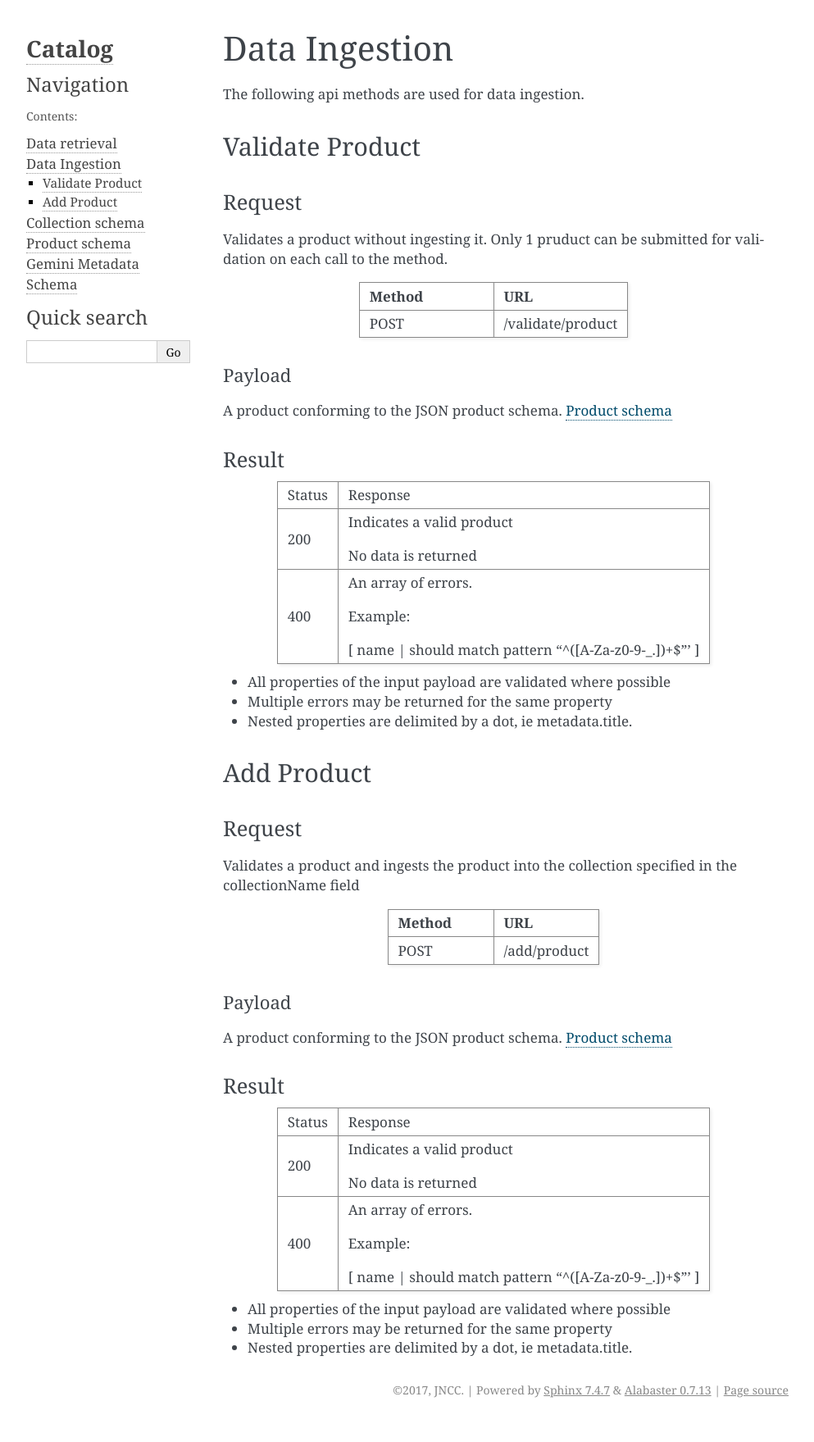
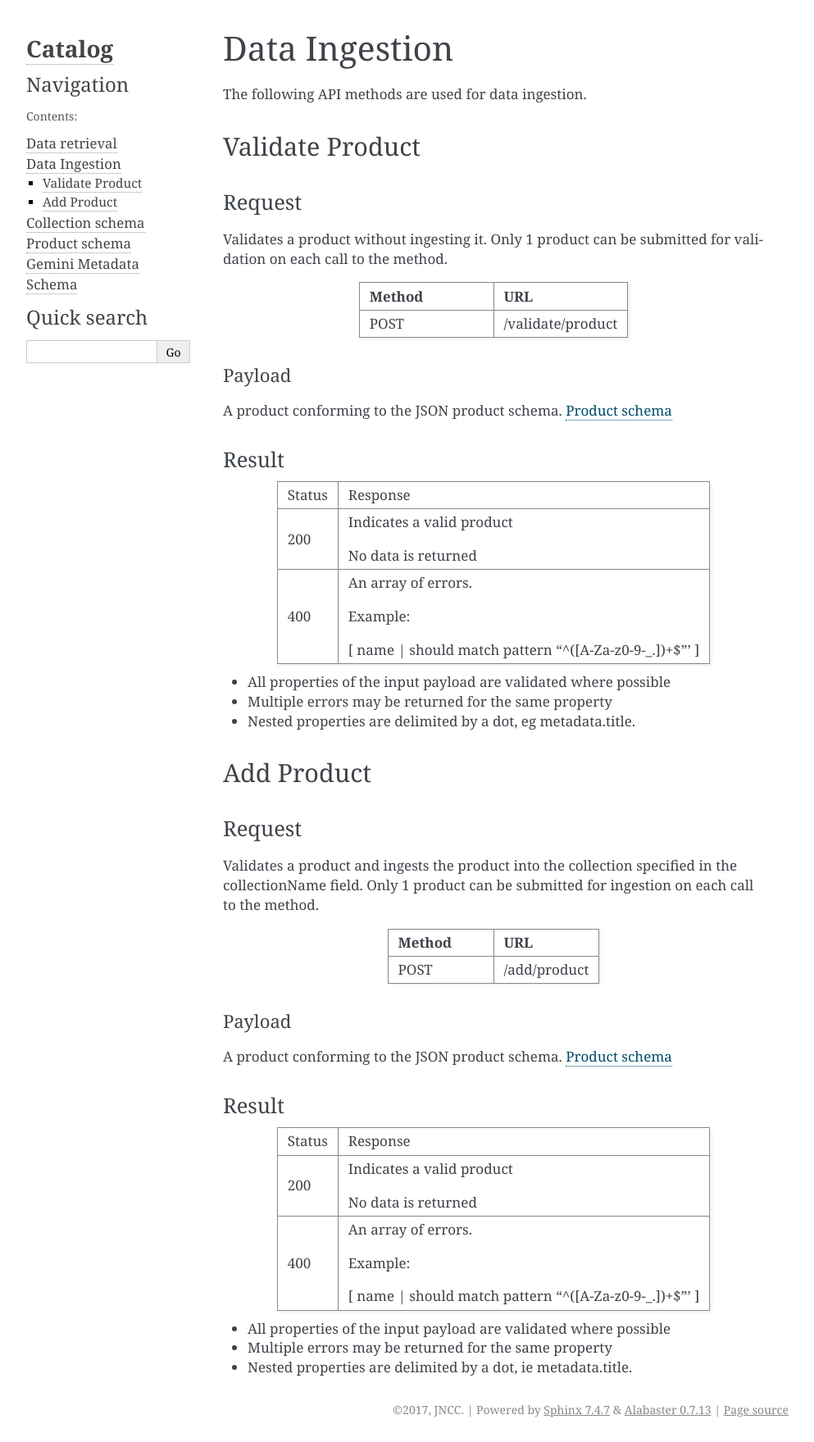
Before and after one commit to jncc/catalog, a Sphinx documentation site: the page built from docs/api/ingestion.rst, in a window 1280 px wide. Shown: the whole page at 82% size, without its empty margins (148-1141 px from the left). Built offline with Sphinx 7.4.7, drawn with Linux system fonts in a browser that asks for light colours; before the commit the page ends 1735 px from its top, so only the background shows below that.

Commit message:
spellchecking ingestion docs

```diff
--- a/docs/api/ingestion.rst
+++ b/docs/api/ingestion.rst
@@ -1,7 +1,7 @@
 Data Ingestion
 **************
 
-The following api methods are used for data ingestion.
+The following API methods are used for data ingestion.
 
 Validate Product
 ================
@@ -9,7 +9,7 @@ Validate Product
 Request
 -------
 
-Validates a product without ingesting it.  Only 1 pruduct can be submitted for validation on each call to the method.
+Validates a product without ingesting it.  Only 1 product can be submitted for validation on each call to the method.
 
 .. csv-table::
    :header: "Method", "URL"
@@ -40,7 +40,7 @@ Result
 
 * All properties of the input payload are validated where possible
 * Multiple errors may be returned for the same property
-* Nested properties are delimited by a dot, ie metadata.title.
+* Nested properties are delimited by a dot, eg metadata.title.
 
 Add Product
 ===========
@@ -48,7 +48,7 @@ Add Product
 Request
 -------
 
-Validates a product and ingests the product into the collection specified in the collectionName field
+Validates a product and ingests the product into the collection specified in the collectionName field. Only 1 product can be submitted for ingestion on each call to the method.
 
 .. csv-table::
    :header: "Method", "URL"
--- a/docs/api/retrieval.rst
+++ b/docs/api/retrieval.rst
@@ -73,7 +73,7 @@ The payload consists of a json query object with the following fields:
    "spatialOp", "The spatial operation to perform with the footprint (within | intersects | overlaps)", "No, defaults to intersects"
    "terms", "An array of property term filters", "No"
    "limit", "The total number of products to return. For paging", "No, defaults to 50"
-   "offset", "For paging results. For example to exculde the first 50 results set this value to 50", "No, defaults to 0, ie the first page of results."
+   "offset", "For paging results. For example to exclude the first 50 results set this value to 50", "No, defaults to 0, i.e. the first page of results."
 
 Property filter terms
 """""""""""""""""""""
```
Also changed, not shown: other parts of docs/api/retrieval.rst (+1 -1 lines).
